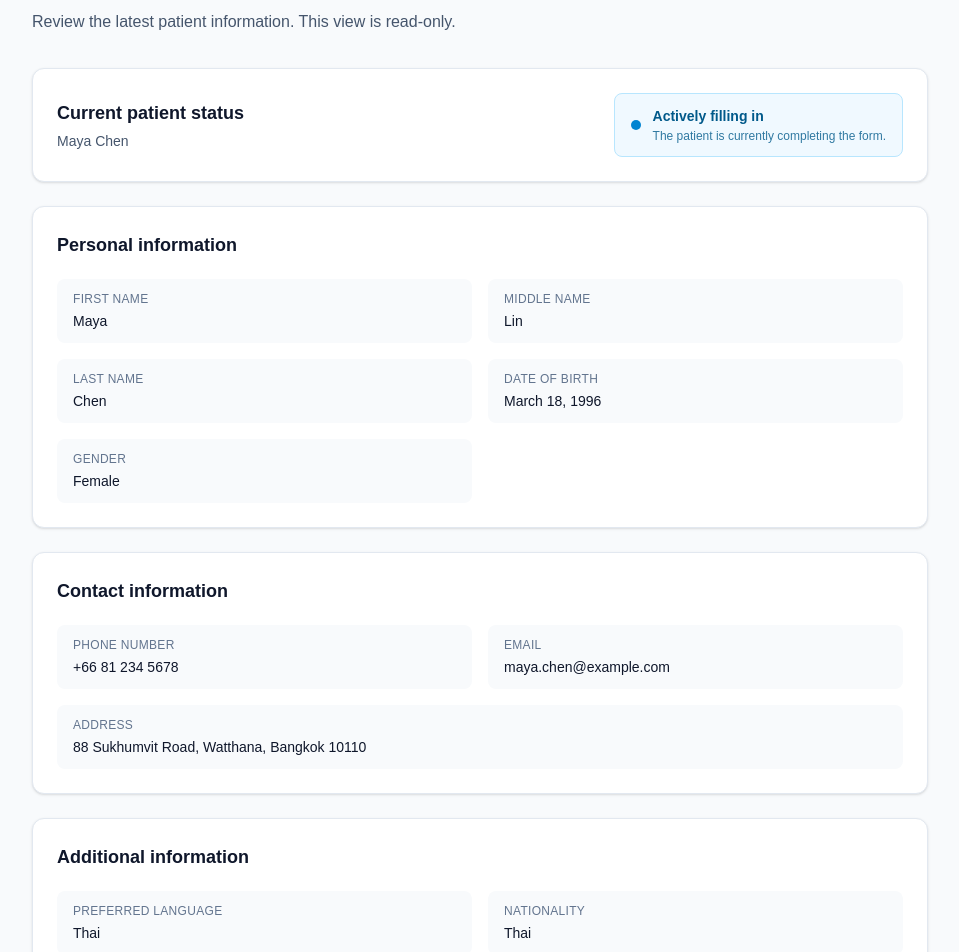
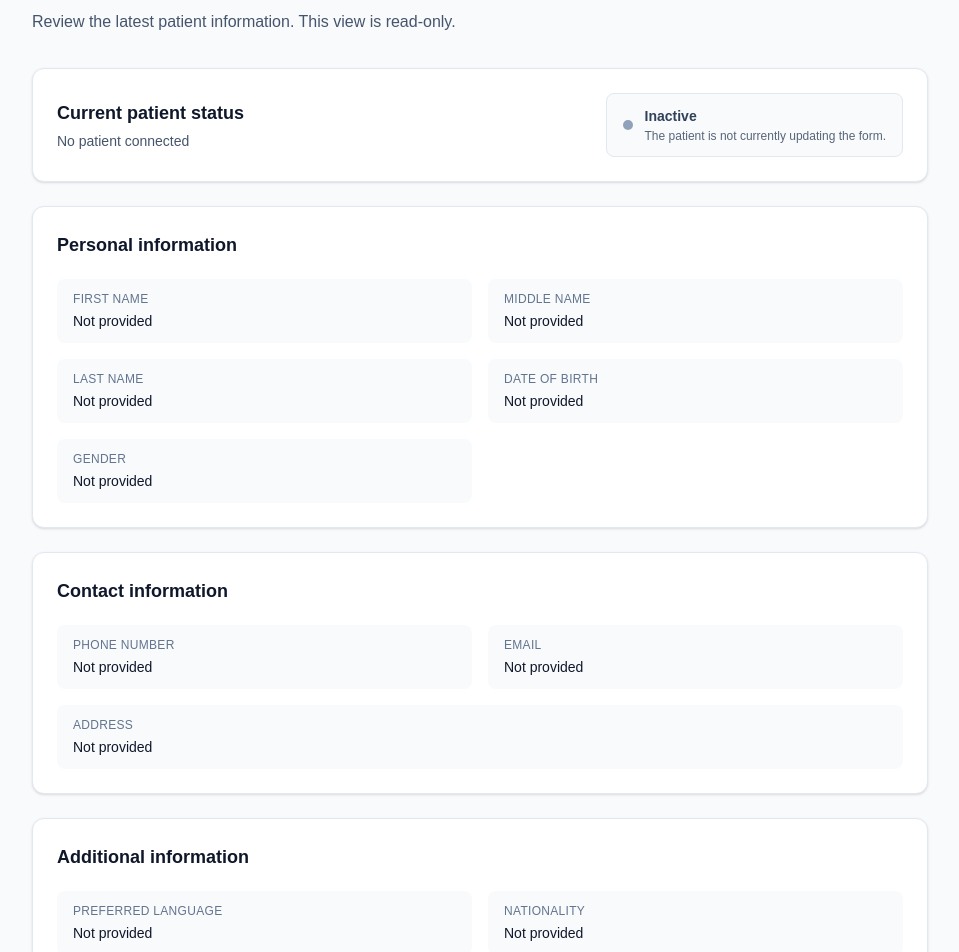
Before and after one commit to AongNoppolNunpiang/agnos-patient-system, a Next.js app: page /staff in a window 1280 px wide. Shown: the part 120-1072 px from the top of the page, without its empty margins (160-1119 px from the left). Built offline with nearby package versions, Linux system fonts and the light colour scheme; no server answers.

Commit message:
feat: add real-time patient staff sync

```diff
--- a/app/patient/page.tsx
+++ b/app/patient/page.tsx
@@ -1,6 +1,7 @@
 "use client";
 
-import { type FormEvent, type ReactNode, useState } from "react";
+import { type FormEvent, type ReactNode, useEffect, useState } from "react";
+import { socket } from "../../lib/socket";
 import type { Patient } from "../../types/patient";
 
 type FormErrors = Partial<Record<keyof Patient, string>>;
@@ -150,6 +151,41 @@ export default function PatientPage() {
   const [patient, setPatient] = useState<Patient>(initialPatient);
   const [errors, setErrors] = useState<FormErrors>({});
   const [isSubmitted, setIsSubmitted] = useState(false);
+  const [isSocketConnected, setIsSocketConnected] = useState(false);
+
+  useEffect(() => {
+    function handleConnect() {
+      setIsSocketConnected(true);
+      socket.emit("patient:join");
+    }
+
+    function handleDisconnect() {
+      setIsSocketConnected(false);
+    }
+
+    socket.on("connect", handleConnect);
+    socket.on("disconnect", handleDisconnect);
+
+    if (socket.connected) {
+      handleConnect();
+    } else {
+      socket.connect();
+    }
+
+    return () => {
+      socket.off("connect", handleConnect);
+      socket.off("disconnect", handleDisconnect);
+      socket.disconnect();
+    };
+  }, []);
+
+  useEffect(() => {
+    if (!isSocketConnected) {
+      return;
+    }
+
+    socket.emit("patient:update", patient);
+  }, [isSocketConnected, patient]);
 
   function updateField(field: PatientField, value: string) {
     setPatient((currentPatient) => ({
@@ -185,7 +221,13 @@ export default function PatientPage() {
 
     const validationErrors = validatePatient(patient);
     setErrors(validationErrors);
-    setIsSubmitted(Object.keys(validationErrors).length === 0);
+
+    const isValid = Object.keys(validationErrors).length === 0;
+    setIsSubmitted(isValid);
+
+    if (isValid && isSocketConnected) {
+      socket.emit("patient:submit", patient);
+    }
   }
 
   return (
--- a/app/staff/page.tsx
+++ b/app/staff/page.tsx
@@ -1,3 +1,7 @@
+"use client";
+
+import { useEffect, useMemo, useState } from "react";
+
 import {
   PatientInformationSection,
   type InformationItem,
@@ -6,29 +10,34 @@ import {
   PatientStatus,
   type PatientStatusType,
 } from "../../components/staff/patient-status";
+import { socket } from "../../lib/socket";
 import type { Patient } from "../../types/patient";
 
-const mockPatient: Patient = {
-  firstName: "Maya",
-  middleName: "Lin",
-  lastName: "Chen",
-  dateOfBirth: "1996-03-18",
-  gender: "female",
-  phoneNumber: "+66 81 234 5678",
-  email: "maya.chen@example.com",
-  address: "88 Sukhumvit Road, Watthana, Bangkok 10110",
-  preferredLanguage: "Thai",
-  nationality: "Thai",
-  religion: "Buddhist",
+const initialPatient: Patient = {
+  firstName: "",
+  middleName: "",
+  lastName: "",
+  dateOfBirth: "",
+  gender: "",
+  phoneNumber: "",
+  email: "",
+  address: "",
+  preferredLanguage: "",
+  nationality: "",
   emergencyContact: {
-    name: "David Chen",
-    relationship: "Parent",
+    name: "",
+    relationship: "",
   },
+  religion: "",
 };
 
-const mockStatus: PatientStatusType = "actively-filling";
+const initialStatus: PatientStatusType = "inactive";
 
 function formatDate(date: string) {
+  if (!date) {
+    return "Not provided";
+  }
+
   return new Intl.DateTimeFormat("en", {
     day: "numeric",
     month: "long",
@@ -37,39 +46,118 @@ function formatDate(date: string) {
 }
 
 function formatGender(gender: string) {
-  return gender.replace(/-/g, " ").replace(/\b\w/g, (letter) => letter.toUpperCase());
+  if (!gender) {
+    return "Not provided";
+  }
+
+  return gender
+    .replace(/-/g, " ")
+    .replace(/\b\w/g, (letter) => letter.toUpperCase());
 }
 
-const personalInformation: InformationItem[] = [
-  { label: "First name", value: mockPatient.firstName },
-  { label: "Middle name", value: mockPatient.middleName },
-  { label: "Last name", value: mockPatient.lastName },
-  { label: "Date of birth", value: formatDate(mockPatient.dateOfBirth) },
-  { label: "Gender", value: formatGender(mockPatient.gender) },
-];
+export default function StaffPage() {
+  const [patient, setPatient] = useState<Patient>(initialPatient);
+  const [status, setStatus] = useState<PatientStatusType>(initialStatus);
 
-const contactInformation: InformationItem[] = [
-  { label: "Phone number", value: mockPatient.phoneNumber },
-  { label: "Email", value: mockPatient.email },
-  {
-    label: "Address",
-    value: mockPatient.address,
-    className: "md:col-span-2",
-  },
-];
+  useEffect(() => {
+    const handlePatientUpdate = (updatedPatient: Patient) => {
+      setPatient(updatedPatient);
+    };
 
-const additionalInformation: InformationItem[] = [
-  { label: "Preferred language", value: mockPatient.preferredLanguage },
-  { label: "Nationality", value: mockPatient.nationality },
-  { label: "Religion", value: mockPatient.religion },
-];
+    const handlePatientStatus = ({
+      status: nextStatus,
+    }: {
+      status: PatientStatusType;
+    }) => {
+      setStatus(nextStatus);
+    };
 
-const emergencyContact: InformationItem[] = [
-  { label: "Name", value: mockPatient.emergencyContact?.name },
-  { label: "Relationship", value: mockPatient.emergencyContact?.relationship },
-];
+    socket.on("patient:update", handlePatientUpdate);
+    socket.on("patient:status", handlePatientStatus);
 
-export default function StaffPage() {
+    if (!socket.connected) {
+      socket.connect();
+    }
+
+    return () => {
+      socket.off("patient:update", handlePatientUpdate);
+      socket.off("patient:status", handlePatientStatus);
+      socket.disconnect();
+    };
+  }, []);
+
+  const personalInformation = useMemo<InformationItem[]>(
+    () => [
+      { label: "First name", value: patient.firstName },
+      { label: "Middle name", value: patient.middleName },
+      { label: "Last name", value: patient.lastName },
+      {
+        label: "Date of birth",
+        value: formatDate(patient.dateOfBirth),
+      },
+      {
+        label: "Gender",
+        value: formatGender(patient.gender),
+      },
+    ],
+    [patient],
+  );
+
+  const contactInformation = useMemo<InformationItem[]>(
+    () => [
+      {
+        label: "Phone number",
+        value: patient.phoneNumber,
+      },
+      {
+        label: "Email",
+        value: patient.email,
+      },
+      {
+        label: "Address",
+        value: patient.address,
+        className: "md:col-span-2",
+      },
+    ],
+    [patient],
+  );
+
+  const additionalInformation = useMemo<InformationItem[]>(
+    () => [
+      {
+        label: "Preferred language",
+        value: patient.preferredLanguage,
+      },
+      {
+        label: "Nationality",
+        value: patient.nationality,
+      },
+      {
+        label: "Religion",
+        value: patient.religion,
+      },
+    ],
+    [patient],
+  );
+
+  const emergencyContact = useMemo<InformationItem[]>(
+    () => [
+      {
+        label: "Name",
+        value: patient.emergencyContact?.name,
+      },
+      {
+        label: "Relationship",
+        value: patient.emergencyContact?.relationship,
+      },
+    ],
+    [patient],
+  );
+
+  const patientName =
+    [patient.firstName, patient.lastName].filter(Boolean).join(" ") ||
+    "No patient connected";
+
   return (
     <main className="min-h-screen bg-slate-50 px-4 py-8 sm:px-6 lg:px-8 lg:py-12">
       <div className="mx-auto max-w-4xl">
@@ -77,9 +165,11 @@ export default function StaffPage() {
           <p className="text-sm font-semibold tracking-wide text-sky-700">
             AGNOS PATIENT SYSTEM
           </p>
+
           <h1 className="mt-2 text-3xl font-semibold tracking-tight text-slate-950 sm:text-4xl">
             Staff view
           </h1>
+
           <p className="mt-3 max-w-2xl text-base leading-7 text-slate-600">
             Review the latest patient information. This view is read-only.
           </p>
@@ -97,11 +187,13 @@ export default function StaffPage() {
               >
                 Current patient status
               </h2>
+
               <p className="mt-1 text-sm text-slate-600">
-                {mockPatient.firstName} {mockPatient.lastName}
+                {patientName}
               </p>
             </div>
-            <PatientStatus status={mockStatus} />
+
+            <PatientStatus status={status} />
           </div>
         </section>
 
@@ -111,16 +203,19 @@ export default function StaffPage() {
             title="Personal information"
             items={personalInformation}
           />
+
           <PatientInformationSection
             id="contact-information"
             title="Contact information"
             items={contactInformation}
           />
+
           <PatientInformationSection
             id="additional-information"
             title="Additional information"
             items={additionalInformation}
           />
+
           <PatientInformationSection
             id="emergency-contact"
             title="Emergency contact"
--- a/lib/socket.ts
+++ b/lib/socket.ts
@@ -1,4 +1,5 @@
-// Placeholder for future real-time communication.
-// Socket.IO or another real-time solution will be added later.
+import { io } from "socket.io-client";
 
-export {};
+export const socket = io("http://localhost:3001", {
+  autoConnect: false,
+});
```
Also changed, not shown: package.json (+6 -1 lines), 2 other files (tests, documents, lock files or other folders).
